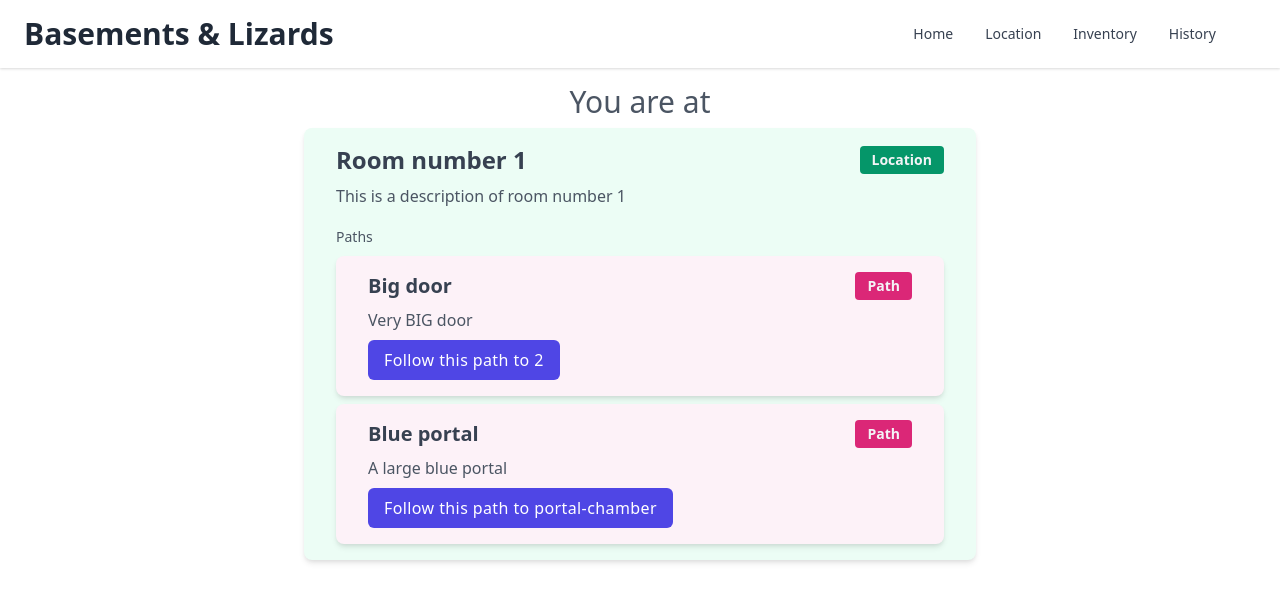
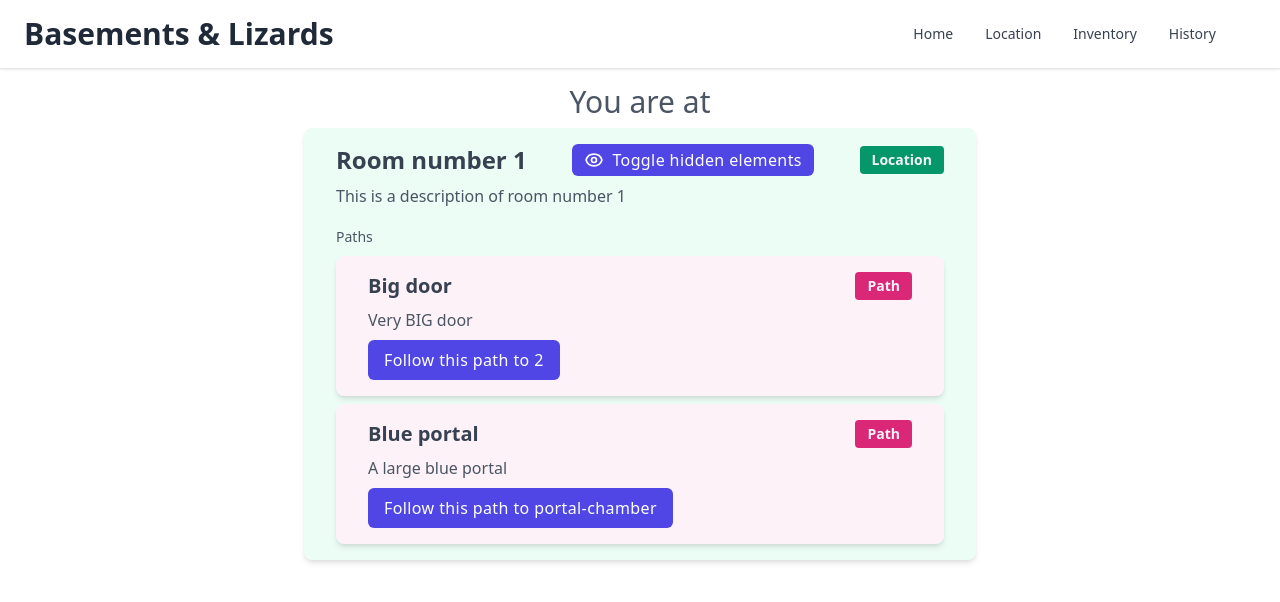
Before and after one commit to fabianvanhummel/basements-and-lizards, a React (Create React App) app: page /location in a window 1280 px wide. Shown: the top 602 px of the page. Built offline with nearby package versions, Linux system fonts and the light colour scheme.

Commit message:
toggle showblocked knop toegevoegd

```diff
--- a/src/components/Location.jsx
+++ b/src/components/Location.jsx
@@ -1,7 +1,6 @@
 import { Event } from "./Event";
 import { Item } from "./Item";
 import { Path } from "./Path";
-import { useState } from "react";
 
 export const Location = ({
   name,
@@ -12,26 +11,42 @@ export const Location = ({
   setLocation,
   addEvent,
   addItem,
+  toggleShowBlockedState,
 }) => {
-  const [isOpen, setIsOpen] = useState(false);
-  const availablePaths =
-    paths &&
-    paths.filter((path) => {
-      return path.reqMet;
-    });
-
-  const blockedPaths =
-    paths &&
-    paths.filter((path) => {
-      return !path.reqMet;
-    });
-
   return (
     <div className="max-w-2xl px-8 py-4 mx-auto bg-green-50 rounded-lg shadow-md dark:bg-gray-800">
       <div className="flex items-center justify-between">
         <h1 className="text-2xl font-bold text-gray-700 dark:text-white">
           {name}
         </h1>
+
+        <button
+          className="flex items-center justify-center sm:w-auto sm:mx-1 w-full px-2 py-1 font-medium tracking-wide text-white transition-colors duration-200 transform bg-indigo-600 rounded-md hover:bg-indigo-500"
+          onClick={() => toggleShowBlockedState()}
+        >
+          <svg
+            xmlns="http://www.w3.org/2000/svg"
+            class="w-5 h-5 mx-1"
+            fill="none"
+            viewBox="0 0 24 24"
+            stroke="currentColor"
+          >
+            <path
+              stroke-linecap="round"
+              stroke-linejoin="round"
+              stroke-width="2"
+              d="M15 12a3 3 0 11-6 0 3 3 0 016 0z"
+            />
+            <path
+              stroke-linecap="round"
+              stroke-linejoin="round"
+              stroke-width="2"
+              d="M2.458 12C3.732 7.943 7.523 5 12 5c4.478 0 8.268 2.943 9.542 7-1.274 4.057-5.064 7-9.542 7-4.477 0-8.268-2.943-9.542-7z"
+            />
+          </svg>
+          <span class="mx-1">Toggle hidden elements</span>
+        </button>
+
         <div className="px-3 py-1 text-sm font-bold text-gray-100 bg-green-600 rounded">
           Location
         </div>
@@ -74,59 +89,13 @@ export const Location = ({
           <span className="text-sm font-light text-gray-600 dark:text-gray-400">
             Paths
           </span>
-          {availablePaths.length > 0 && (
           <ul>
-              {availablePaths.map((path, index) => (
+            {paths.map((path, index) => (
               <li key={index} className="mt-2">
                 <Path {...path} setLocation={setLocation} />
               </li>
             ))}
           </ul>
-          )}
-          {blockedPaths.length > 0 && (
-            <div className="border rounded shadow-sm">
-              <button
-                type="button"
-                aria-label="Open item"
-                title="Open item"
-                className="flex items-center justify-between w-full p-4 focus:outline-none"
-                onClick={() => setIsOpen(!isOpen)}
-              >
-                <p className="text-lg font-medium">Blocked Paths</p>
-                <div className="flex items-center justify-center w-8 h-8 border rounded-full">
-                  <svg
-                    viewBox="0 0 24 24"
-                    className={`w-3 text-gray-600 transition-transform duration-200 ${
-                      isOpen ? "transform rotate-180" : ""
-                    }`}
-                  >
-                    <polyline
-                      fill="none"
-                      stroke="currentColor"
-                      strokeWidth="2"
-                      strokeLinecap="round"
-                      strokeMiterlimit="10"
-                      points="2,7 12,17 22,7"
-                      strokeLinejoin="round"
-                    />
-                  </svg>
-                </div>
-              </button>
-              {isOpen && (
-                <div className="p-4 pt-0">
-                  {
-                    <ul>
-                      {blockedPaths.map((path, index) => (
-                        <li key={index} className="mt-2">
-                          <Path {...path} setLocation={setLocation} />
-                        </li>
-                      ))}
-                    </ul>
-                  }
-                </div>
-              )}
-            </div>
-          )}
         </div>
       )}
     </div>
```
Also changed, not shown: 1 other file (tests, documents, lock files or other folders). Lines whose indentation alone changed are shown as unchanged.
